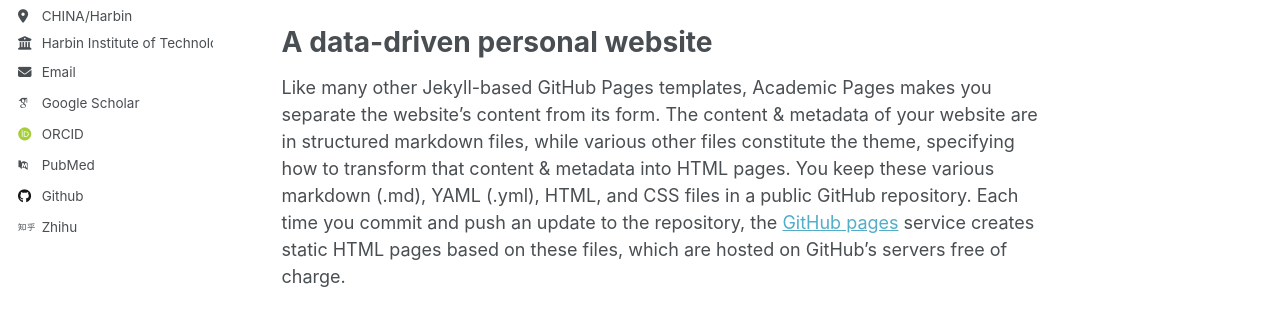
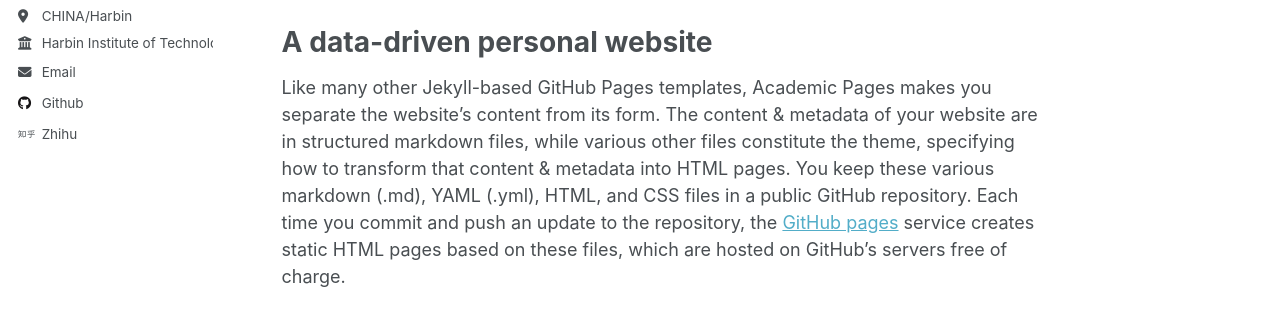
Before and after one commit to hit-perfect/hit-perfect.github.io, a Jekyll site: the page built from _pages/about.md, in a window 1280 px wide. Shown: the part 417-734 px from the top of the page. Built offline with Jekyll 4.4.1, drawn with Linux system fonts in a browser that asks for light colours; some web fonts are replaced.

Commit message:
Update _config.yml

```diff
--- a/_config.yml
+++ b/_config.yml
@@ -21,7 +21,7 @@ repository               : "hit-perfect/hit-perfect.github.io"
 #               Additional customization can be done by editing /_includes/author-profile.html
 author:
   # Biographic information
-  avatar           : "profile.png"
+  avatar           : "profile.jpeg"
   name             : "Du Yihua"
   pronouns         : # example: "she/her"
   bio              : "As a senior student at HIT University, I hope to further study the processing of embodied intelligence and 3D reconstruction and generation in the future"
@@ -32,11 +32,11 @@ author:
 
   # Academic websites
   arxiv            : # URL - Update with the correct link to your profile
-  googlescholar    : "https://scholar.google.com/citations?user=PS_CX0AAAAAJ"
+  googlescholar    : #"https://scholar.google.com/citations?user=PS_CX0AAAAAJ"
   impactstory      : # URL
-  orcid            : "http://orcid.org/yourorcidurl"
+  orcid            : #"http://orcid.org/yourorcidurl"
   semantic         : # URL
-  pubmed           : "https://www.ncbi.nlm.nih.gov/pubmed/?term=john+snow"
+  pubmed           : #"https://www.ncbi.nlm.nih.gov/pubmed/?term=john+snow"
   researchgate     : # URL
   scopus           : # URL
 
@@ -72,7 +72,7 @@ author:
   wikipedia        : # Username
   xing             : # Username
   youtube          : # Username
-  zhihu            : "PERFECT"
+  zhihu            : "perfect-10-52"
 
 # Publication Category - The following the list of publication categories and their headings
 publication_category:
```
